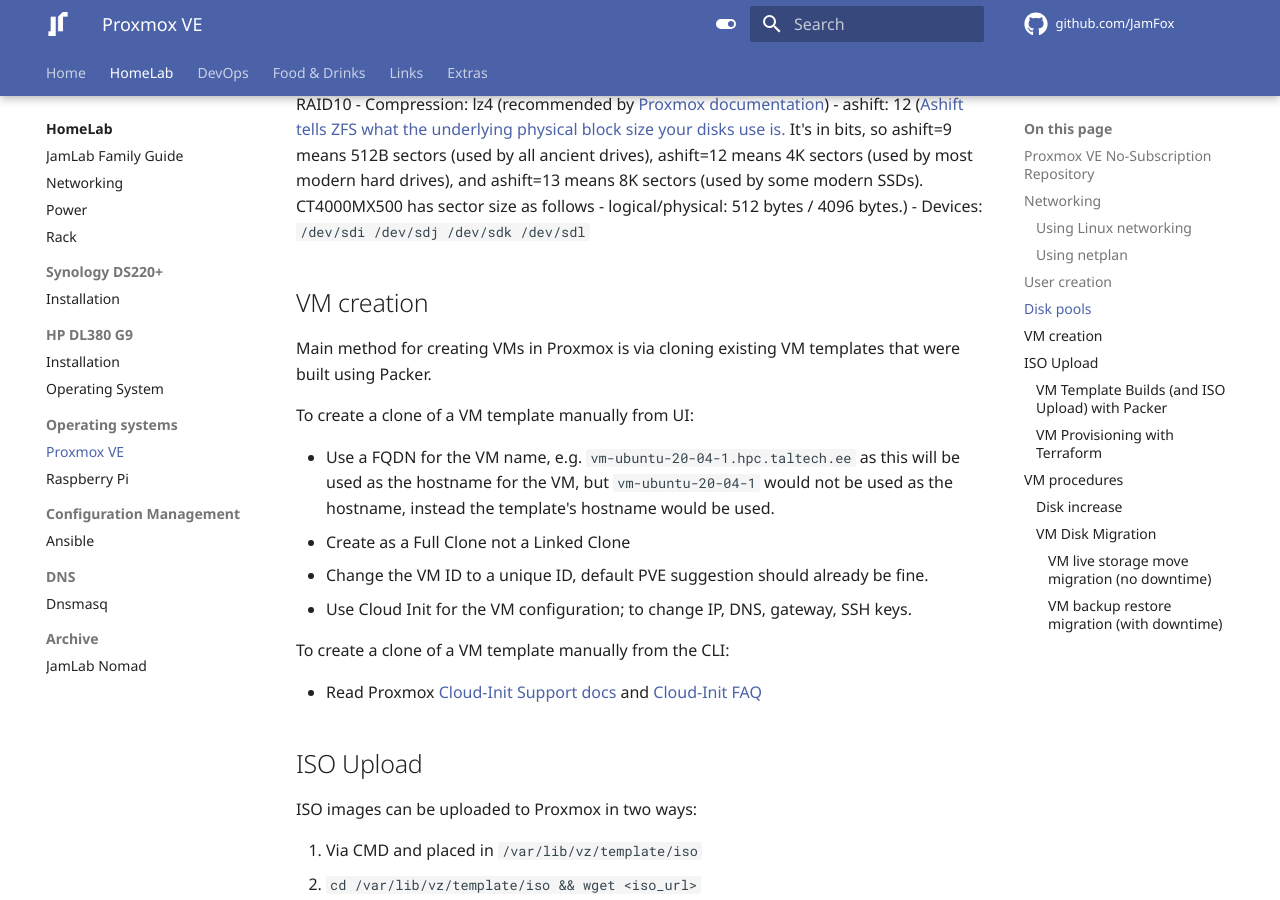
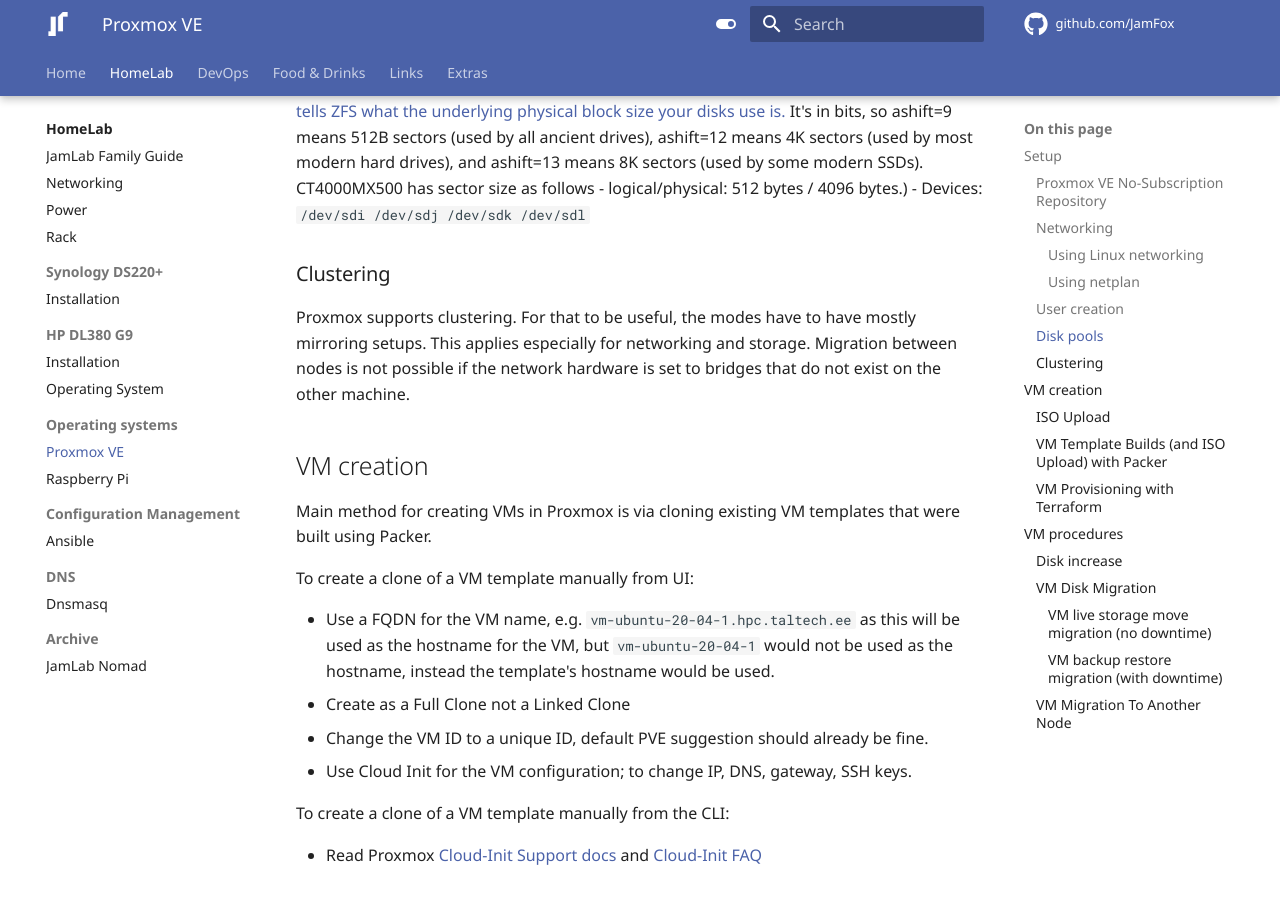
Before and after one commit to JamFox/docs.jamfox.dev, an MkDocs documentation site: the page built from docs/content/homelab/proxmox.md, in a window 1280 px wide and 900 px high, scrolled down 4110 px. Built offline with MkDocs 1.6.1 and Material for MkDocs 9.7.7, drawn with Linux system fonts in a browser that asks for light colours; comment, search, counter and statistics services are not loaded; some of the changed text lies outside the part shown.

Commit message:
add to proxmox

````diff
--- a/docs/content/homelab/proxmox.md
+++ b/docs/content/homelab/proxmox.md
@@ -9,7 +9,9 @@ title: "Proxmox VE"
 
 Proxmox VE is a complete, open-source server management platform for enterprise virtualization. It tightly integrates the KVM hypervisor and Linux Containers (LXC), software-defined storage and networking functionality, on a single platform. With the integrated web-based user interface you can manage VMs and containers, high availability for clusters, or the integrated disaster recovery tools with ease.
 
-## Proxmox VE No-Subscription Repository
+## Setup
+
+### Proxmox VE No-Subscription Repository
 
 Without an enterprise PVE license, the default apt repo will error. Remove the enterprise apt list `/etc/apt/sources.list.d/pve-enterprise.list` and add the `pve-no-subscription` repo instead. This is done in [Ansible management proxmox role](https://gitlab.hpc.taltech.ee/hpc/ansible/ansible-mono/-/tree/master/roles/proxmox). Adding `pve-no-subscription` repo is done using `soft_apt` group variables.
 
@@ -28,9 +30,9 @@ deb http://download.proxmox.com/debian/pve bookworm pve-no-subscription
 deb http://security.debian.org/debian-security bookworm-security main contrib
 ```
 
-## Networking
+### Networking
 
-### Using Linux networking
+#### Using Linux networking
 
 To set up VLANs and required networks from the table above follow the steps from [Proxmox Networking docs](https://pve.proxmox.com/wiki/Network_Configuration):
 
@@ -44,7 +46,7 @@ To set up VLANs and required networks from the table above follow the steps from
 
 NOTE: **NEVER reboot networking services manually**, use the tools/methods mentioned in [Proxmox Networking docs](https://pve.proxmox.com/wiki/Network_Configuration)! Manual restarts WILL break VM networking!
 
-### Using netplan
+#### Using netplan
 
 Using netplan is possible, but not recommended as every tap interface attached to a VM has to be added here in order to be persistent. They will not be added dynamically.
 
@@ -82,7 +84,7 @@ network:
         stp: false
 ```
 
-## User creation
+### User creation
 
 For management purposes, users should be created.
 
@@ -106,7 +108,7 @@ API token can be generated in the UI from `Datacenter` tab from `Permissions > A
 
 [User Management](https://pve.proxmox.com/wiki/User_Management)
 
-## Disk pools
+### Disk pools
 
 Root storage is created on installation using with ZFS and RAID by default.
 
@@ -137,6 +139,10 @@ Mirrored ZFS pool for VMs was created with new 4TB SSDs from the UI `Datacenter
 - ashift: 12 ([Ashift tells ZFS what the underlying physical block size your disks use is.](https://jrs-s.net/2018/08/17/zfs-tuning-cheat-sheet/) It's in bits, so ashift=9 means 512B sectors (used by all ancient drives), ashift=12 means 4K sectors (used by most modern hard drives), and ashift=13 means 8K sectors (used by some modern SSDs). CT4000MX500 has sector size as follows - logical/physical: 512 bytes / 4096 bytes.)
 - Devices: `/dev/sdi /dev/sdj /dev/sdk /dev/sdl`
 
+### Clustering
+
+Proxmox supports clustering. For that to be useful, the modes have to have mostly mirroring setups. This applies especially for networking and storage. Migration between nodes is not possible if the network hardware is set to bridges that do not exist on the other machine.
+
 ## VM creation
 
 Main method for creating VMs in Proxmox is via cloning existing VM templates that were built using Packer.
@@ -152,7 +158,7 @@ To create a clone of a VM template manually from the CLI:
 
 - Read Proxmox [Cloud-Init Support docs](https://pve.proxmox.com/wiki/Cloud-Init_Support) and [Cloud-Init FAQ](https://pve.proxmox.com/wiki/Cloud-Init_FAQ)
 
-## ISO Upload
+### ISO Upload
 
 ISO images can be uploaded to Proxmox in two ways:
 
@@ -206,3 +212,11 @@ Then select storage to restore to, check `Unique` if you wish to destroy the cur
 Note: the restore process creates a new cloud-init drive that is also on the same storage as the restore storage that was selected.
 
 Downtime for the test VM with a fairly empty and small disk was less than 30 seconds, results may vary depending on the disk size.
+
+### VM Migration To Another Node
+
+Both servers have to be exact same versions. This includes packages and kernel.
+
+Upgrade, reboot if necessary, check versions on all nodes with: `pveversion -v`
+
+Note: if interfaces differ on nodes, you must temporarily replace them with something that exists on both nodes.
````
